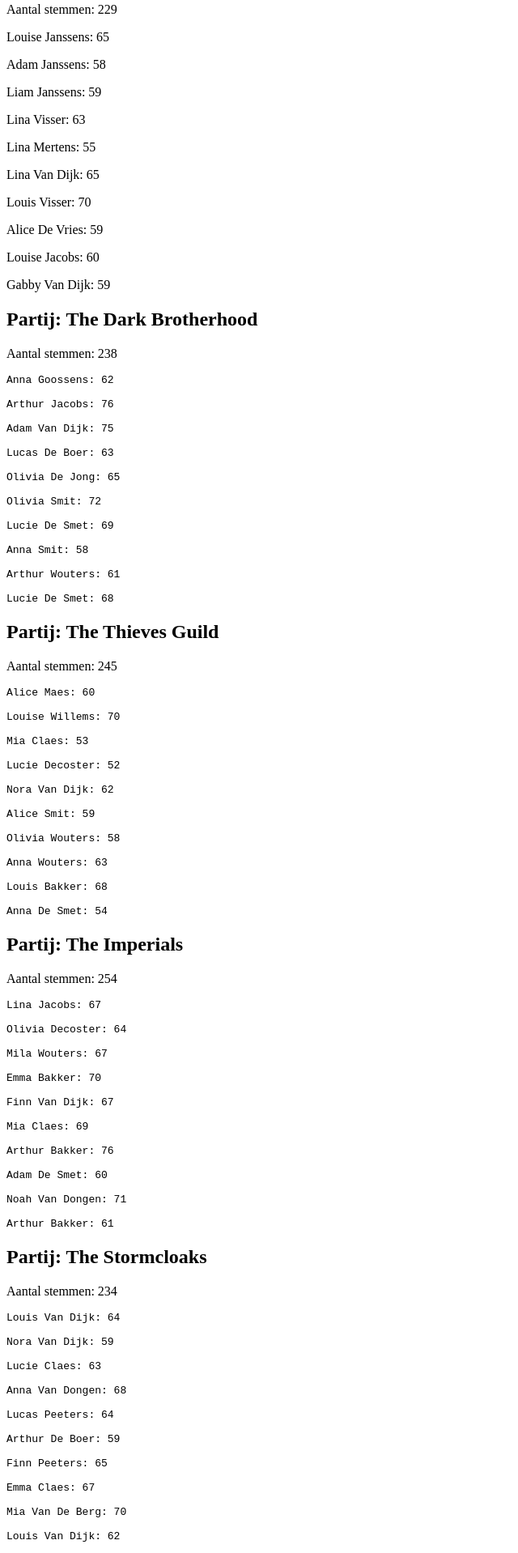
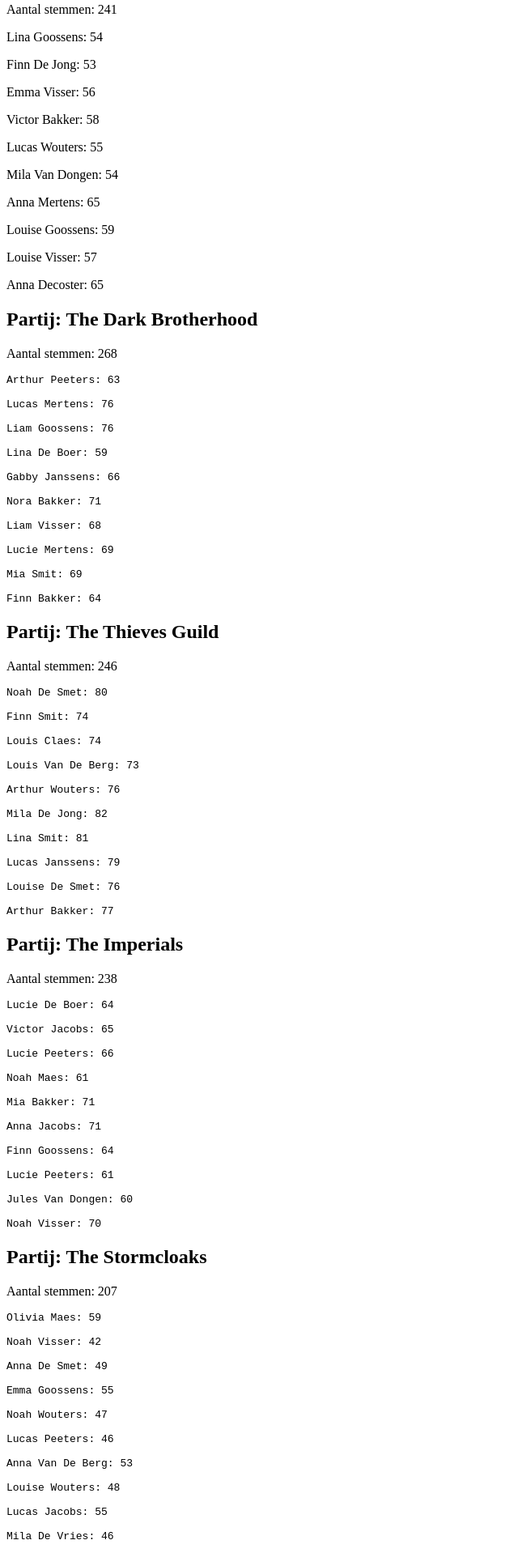
Before and after one commit to s152628/Eindopdracht-OOP, a plain HTML site: page index.html in a window 1280 px wide. Shown: the part 110-2028 px from the top of the page at 81% size, without its empty margins (0-640 px from the left). Drawn offline with Linux system fonts and the light colour scheme.

Commit message:
Final Commit

```diff
--- a/index.html
+++ b/index.html
@@ -2,124 +2,124 @@
 
 <h2>Partij: The Companions</h2>
 
-<p>Aantal stemmen: 229  </p>
+<p>Aantal stemmen: 241  </p>
 
-<p>Louise Janssens: 65</p>
+<p>Lina Goossens: 54</p>
 
-<p>Adam Janssens: 58</p>
+<p>Finn De Jong: 53</p>
 
-<p>Liam Janssens: 59</p>
+<p>Emma Visser: 56</p>
 
-<p>Lina Visser: 63</p>
+<p>Victor Bakker: 58</p>
 
-<p>Lina Mertens: 55</p>
+<p>Lucas Wouters: 55</p>
 
-<p>Lina Van Dijk: 65</p>
+<p>Mila Van Dongen: 54</p>
 
-<p>Louis Visser: 70</p>
+<p>Anna Mertens: 65</p>
 
-<p>Alice De Vries: 59</p>
+<p>Louise Goossens: 59</p>
 
-<p>Louise Jacobs: 60</p>
+<p>Louise Visser: 57</p>
 
-<p>Gabby Van Dijk: 59</p>
+<p>Anna Decoster: 65</p>
 
 <h2>Partij: The Dark Brotherhood</h2>
 
-<p>Aantal stemmen: 238  </p>
+<p>Aantal stemmen: 268  </p>
 
-<pre><code>Anna Goossens: 62
+<pre><code>Arthur Peeters: 63
 
-Arthur Jacobs: 76
+Lucas Mertens: 76
 
-Adam Van Dijk: 75
+Liam Goossens: 76
 
-Lucas De Boer: 63
+Lina De Boer: 59
 
-Olivia De Jong: 65
+Gabby Janssens: 66
 
-Olivia Smit: 72
+Nora Bakker: 71
 
-Lucie De Smet: 69
+Liam Visser: 68
 
-Anna Smit: 58
+Lucie Mertens: 69
 
-Arthur Wouters: 61
+Mia Smit: 69
 
-Lucie De Smet: 68
+Finn Bakker: 64
 </code></pre>
 
 <h2>Partij: The Thieves Guild</h2>
 
-<p>Aantal stemmen: 245  </p>
+<p>Aantal stemmen: 246  </p>
 
-<pre><code>Alice Maes: 60
+<pre><code>Noah De Smet: 80
 
-Louise Willems: 70
+Finn Smit: 74
 
-Mia Claes: 53
+Louis Claes: 74
 
-Lucie Decoster: 52
+Louis Van De Berg: 73
 
-Nora Van Dijk: 62
+Arthur Wouters: 76
 
-Alice Smit: 59
+Mila De Jong: 82
 
-Olivia Wouters: 58
+Lina Smit: 81
 
-Anna Wouters: 63
+Lucas Janssens: 79
 
-Louis Bakker: 68
+Louise De Smet: 76
 
-Anna De Smet: 54
+Arthur Bakker: 77
 </code></pre>
 
 <h2>Partij: The Imperials</h2>
 
-<p>Aantal stemmen: 254  </p>
+<p>Aantal stemmen: 238  </p>
 
-<pre><code>Lina Jacobs: 67
+<pre><code>Lucie De Boer: 64
 
-Olivia Decoster: 64
+Victor Jacobs: 65
 
-Mila Wouters: 67
+Lucie Peeters: 66
 
-Emma Bakker: 70
+Noah Maes: 61
 
-Finn Van Dijk: 67
+Mia Bakker: 71
 
-Mia Claes: 69
+Anna Jacobs: 71
 
-Arthur Bakker: 76
+Finn Goossens: 64
 
-Adam De Smet: 60
+Lucie Peeters: 61
 
-Noah Van Dongen: 71
+Jules Van Dongen: 60
 
-Arthur Bakker: 61
+Noah Visser: 70
 </code></pre>
 
 <h2>Partij: The Stormcloaks</h2>
 
-<p>Aantal stemmen: 234   </p>
+<p>Aantal stemmen: 207   </p>
 
-<pre><code>Louis Van Dijk: 64
+<pre><code>Olivia Maes: 59
 
-Nora Van Dijk: 59
+Noah Visser: 42
 
-Lucie Claes: 63
+Anna De Smet: 49
 
-Anna Van Dongen: 68
+Emma Goossens: 55
 
-Lucas Peeters: 64
+Noah Wouters: 47
 
-Arthur De Boer: 59
+Lucas Peeters: 46
 
-Finn Peeters: 65
+Anna Van De Berg: 53
 
-Emma Claes: 67
+Louise Wouters: 48
 
-Mia Van De Berg: 70
+Lucas Jacobs: 55
 
-Louis Van Dijk: 62
+Mila De Vries: 46
 </code></pre>
```
Also changed, not shown: 4 other files.
